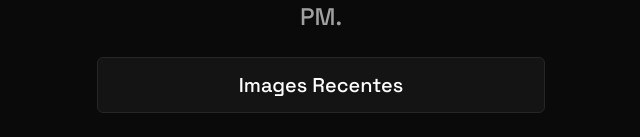
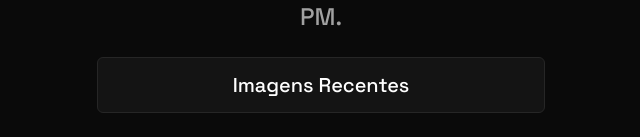
Before and after one commit to dcdms/modern-police-station, a Next.js app: page /considerations in a window 1280 px wide. Shown: the part 473-610 px from the top of the page, without its empty margins (319-959 px from the left). Built offline with nearby package versions, Linux system fonts and the light colour scheme.

Commit message:
fix: fix "images" typo

```diff
--- a/src/app/considerations/page.tsx
+++ b/src/app/considerations/page.tsx
@@ -17,7 +17,7 @@ export default function Considerations() {
         </p>
 
         <Button className="self-stretch">
-          Images Recentes
+          Imagens Recentes
         </Button>
 
         <Button className="self-stretch">
```
